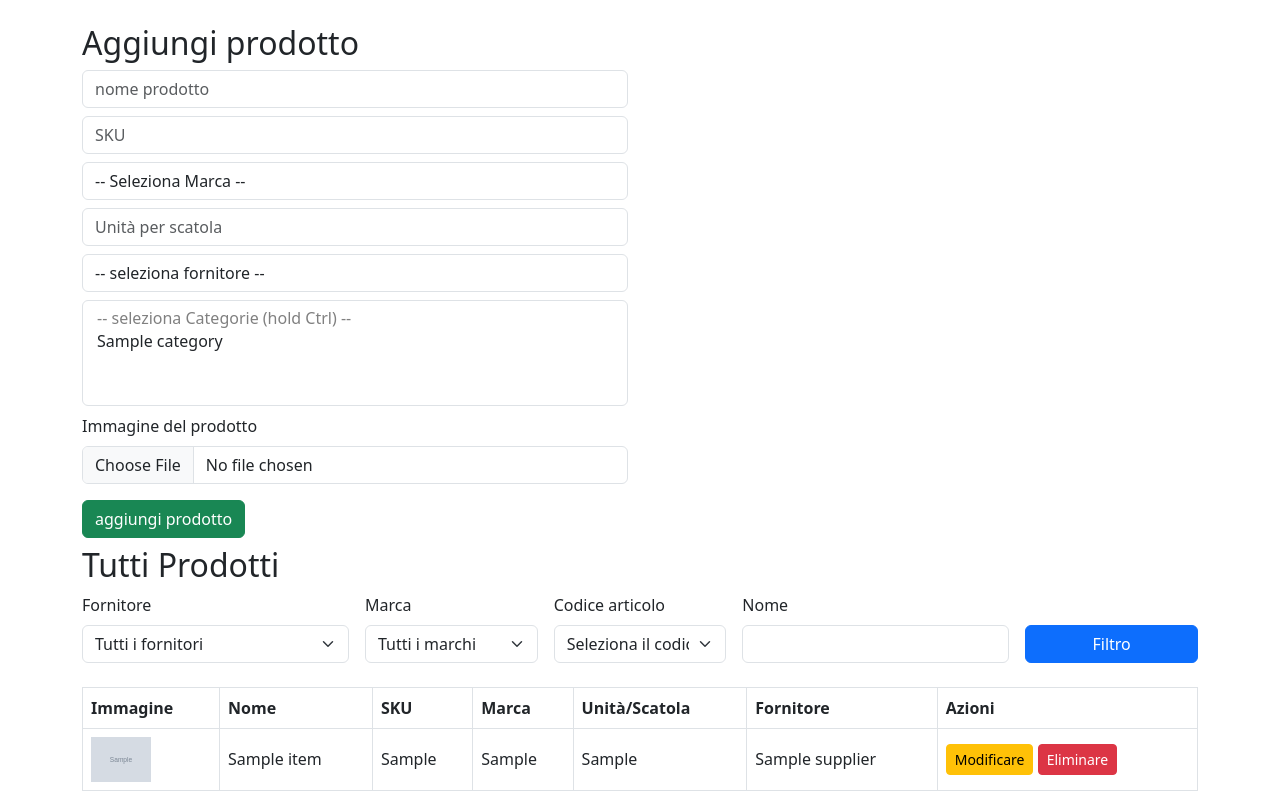
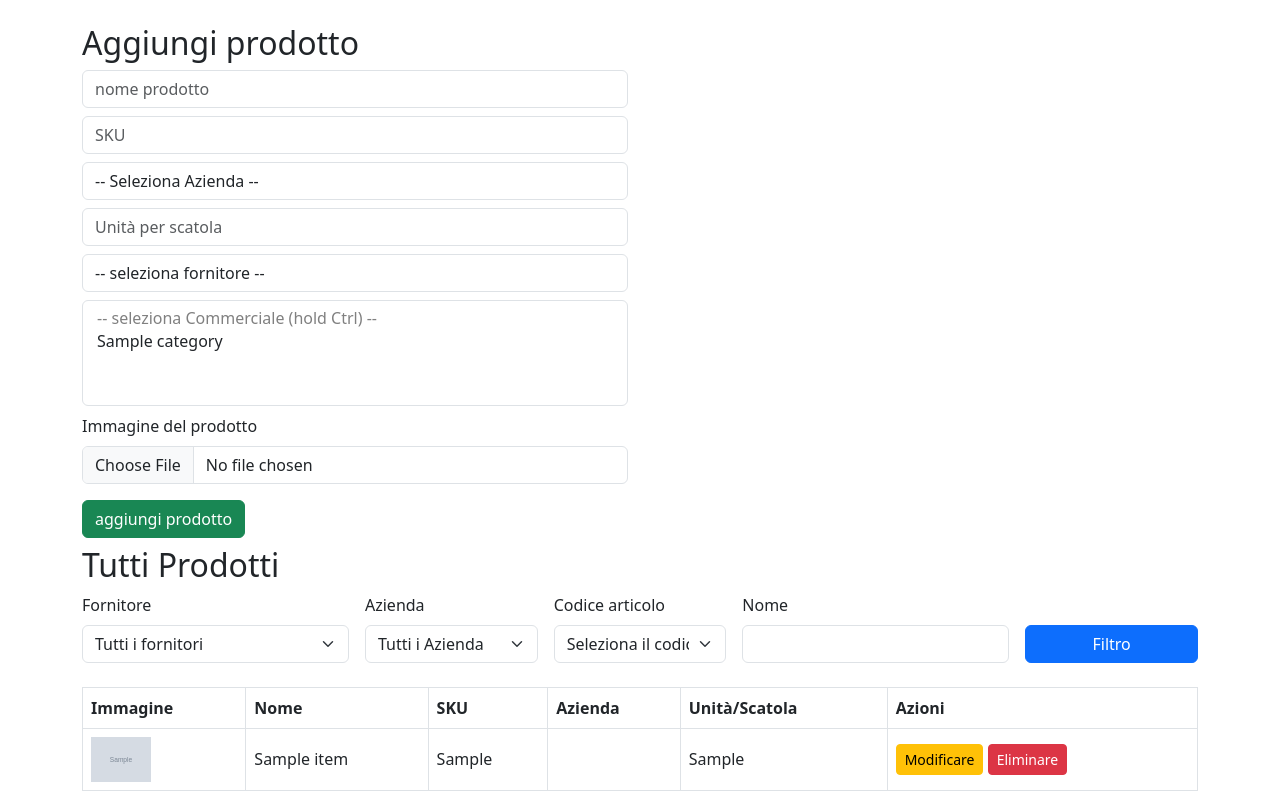
Before and after one commit to Shreyansh2610/core_php_ecom, a PHP site: page /product_list.php in a window 1280 px wide. Shown: the part 56-863 px from the top of the page. Run offline with PHP 8.4, Linux system fonts and the light colour scheme; the visitor is signed in with stand-in values (Sample User, id 1); tables that the repository leaves empty or names only in its code hold one stand-in row (values such as "Sample post"); grey boxes marked "Sample" are stand-in pictures.

Commit message:
19-24 changes

```diff
--- a/add_category.php
+++ b/add_category.php
@@ -13,7 +13,7 @@
     $stmt = $pdo->prepare("INSERT INTO categories (name) VALUES (?)");
     $stmt->execute([$name]);
 
-    header("Location: home.php?tab=categories");
+    header("Location: categories.php");
     exit;
 }
 ?>
--- a/edit_category.php
+++ b/edit_category.php
@@ -15,7 +15,7 @@
     } else {
         $stmt = $pdo->prepare("UPDATE categories SET name = ? WHERE id = ?");
         $stmt->execute([$name, $id]);
-        header('Location: home.php?tab=categories');
+        header('Location: categories.php');
         exit;
     }
 }
@@ -49,7 +49,7 @@
             <input id="name" type="text" name="name" class="form-control" value="<?= htmlspecialchars($category['name']) ?>" required>
         </div>
         <button type="submit" class="btn btn-primary">Aggiorna categoria</button>
-        <a href="home.php?tab=categories" class="btn btn-secondary">Cancellare</a>
+        <a href="categories.php" class="btn btn-secondary">Cancellare</a>
     </form>
 </body>
 </html>
--- a/edit_order.php
+++ b/edit_order.php
@@ -306,7 +306,7 @@
             <td>${item.sku}</td>
             <td>${item.name}</td>
             <td>${item.units_per_box}</td>
-            <td>
+            <td style="min-width: 35%;">
               <div class="input-group">
                 <button type="button" class="btn btn-outline-secondary" onclick="adjustQuantity(${item.id}, -1)">−</button>
                 <input type="number" id="qty-${item.id}" name="quantities[${item.id}]" min="0" class="form-control text-center" value="0" />
@@ -447,7 +447,7 @@
                         <th>SKU</th>
                         <th>Nome del prodotto</th>
                         <th>Unità/Scatola</th>
-                        <th>Scatola richiesta</th>
+                        <th style="min-width: 35%;">Scatola richiesta</th>
                     </tr>
                 </thead>
                 <tbody id="item_list">
--- a/order.php
+++ b/order.php
@@ -72,7 +72,7 @@
             <td>${item.sku}</td>
             <td>${item.name}</td>
             <td>${item.units_per_box}</td>
-            <td>
+            <td style="min-width: 35%;">
               <div class="input-group">
                 <button type="button" class="btn btn-outline-secondary" onclick="adjustQuantity(${item.id}, -1)">−</button>
                 <input type="number" id="qty-${item.id}" name="quantities[${item.id}]" min="0" class="form-control text-center" value="0" />
@@ -237,7 +237,7 @@
               <th>SKU</th>
               <th>Nome del prodotto</th>
               <th>Unità/Scatola</th>
-              <th>Scatola richiesta</th>
+              <th style="min-width: 35%;">Scatola richiesta</th>
             </tr>
           </thead>
           <tbody id="item_list"></tbody>
--- a/product_list.php
+++ b/product_list.php
@@ -11,7 +11,7 @@
 $suppliers = $pdo->query("SELECT id, name FROM suppliers ORDER BY name")->fetchAll(PDO::FETCH_ASSOC);
 
 // Fetch brand list for dropdown
-$brands = $pdo->query("SELECT DISTINCT brand FROM items WHERE brand IS NOT NULL AND brand != '' ORDER BY brand")->fetchAll(PDO::FETCH_COLUMN);
+$brands = $pdo->query("SELECT DISTINCT brand FROM brands WHERE brand IS NOT NULL AND brand != '' ORDER BY brand")->fetchAll(PDO::FETCH_COLUMN);
 
 // Fetch sku list for dropdown
 $skus = $pdo->query("SELECT DISTINCT sku FROM items WHERE sku IS NOT NULL AND sku != '' ORDER BY sku")->fetchAll(PDO::FETCH_COLUMN);
@@ -31,7 +31,7 @@
 }
 
 if (!empty($brand)) {
-    $whereClauses[] = 'i.brand = ?';
+    $whereClauses[] = 'b.brand = ?';
     $params[] = $brand;
 }
 if (!empty($sku)) {
@@ -39,13 +39,13 @@
     $params[] = $sku;
 }
 if (!empty($filterProduct)) {
-    $whereClauses[] = 'i.name LIKE %?%';
-    $params[] = $filterProduct;
+    $whereClauses[] = 'i.name LIKE ?';
+    $params[] = '%'.$filterProduct.'%';
 }
 
 $whereSQL = '';
 if ($whereClauses) {
-    $whereSQL = 'WHERE ' . implode(' AND ', $whereClauses);
+    $whereSQL = 'WHERE ' . implode(' OR ', $whereClauses);
 }
 ?>
 <?php if (isset($_GET['error'])): ?>
@@ -107,7 +107,7 @@
                     <input type="text" name="name" class="form-control mb-2" placeholder="nome prodotto" required>
                     <input type="text" name="sku" class="form-control mb-2" placeholder="SKU">
                     <select name="brand" class="form-control mb-2" required>
-                        <option value="">-- Seleziona Marca --</option>
+                        <option value="">-- Seleziona Azienda --</option>
                         <?php
                         $stmt = $pdo->query("SELECT id, brand FROM brands ORDER BY brand");
                         while ($row = $stmt->fetch()) {
@@ -126,7 +126,7 @@
                         ?>
                     </select>
                     <select multiple name="category_ids[]" class="form-control mb-2">
-                        <option disabled>-- seleziona Categorie (hold Ctrl) --</option>
+                        <option disabled>-- seleziona Commerciale (hold Ctrl) --</option>
                         <?php
                         $stmt = $pdo->query("SELECT id, name FROM categories ORDER BY name");
                         while ($row = $stmt->fetch()) {
@@ -158,9 +158,9 @@
                 </select>
             </div>
             <div class="col-md-2">
-                <label for="brand" class="form-label">Marca</label>
+                <label for="brand" class="form-label">Azienda</label>
                 <select name="brand" id="brand" class="form-select">
-                    <option value="">Tutti i marchi</option>
+                    <option value="">Tutti i Azienda</option>
                     <?php foreach ($brands as $b): ?>
                         <option value="<?= htmlspecialchars($b) ?>" <?= $brand == $b ? 'selected' : '' ?>>
                             <?= htmlspecialchars($b) ?>
@@ -195,22 +195,25 @@
                         <th>Immagine</th>
                         <th>Nome</th>
                         <th>SKU</th>
-                        <th>Marca</th>
+                        <th>Azienda</th>
                         <th>Unità/Scatola</th>
-                        <th>Fornitore</th>
+                        <!-- <th>Fornitore</th>/ -->
                         <th>Azioni</th>
                     </tr>
                 </thead>
                 <tbody>
                     <?php
                     // $stmt = $pdo->query("SELECT i.*, s.name AS supplier_name FROM items i JOIN suppliers s ON i.supplier_id = s.id ORDER BY i.name");
+
                     $stmt = $pdo->prepare("
-                        SELECT i.*, s.name AS supplier_name
+                        SELECT i.*,b.brand as bnm, s.name AS supplier_name
                         FROM items i
                         JOIN suppliers s ON i.supplier_id = s.id
+                        LEFT JOIN brands b ON b.id = i.brand
                         $whereSQL
                         ORDER BY i.name
                     ");
+
                     $stmt->execute($params);
                     $items = $stmt->fetchAll();
 
@@ -224,9 +227,8 @@
                                 <td>{$imageHtml}</td>
                                 <td>{$item['name']}</td>
                                 <td>{$item['sku']}</td>
-                                <td>{$item['brand']}</td>
+                                <td>{$item['bnm']}</td>
                                 <td>{$item['units_per_box']}</td>
-                                <td>{$item['supplier_name']}</td>
                                 <td>
                                     <a href='edit_item.php?id={$item['id']}' class='btn btn-sm btn-warning'>Modificare</a>
                                     <a href='delete_item.php?id={$item['id']}' class='btn btn-sm btn-danger' onclick=\"return confirm('Delete this item?');\">Eliminare</a>
```
Also changed, not shown: edit_item.php (+13 -4 lines).
